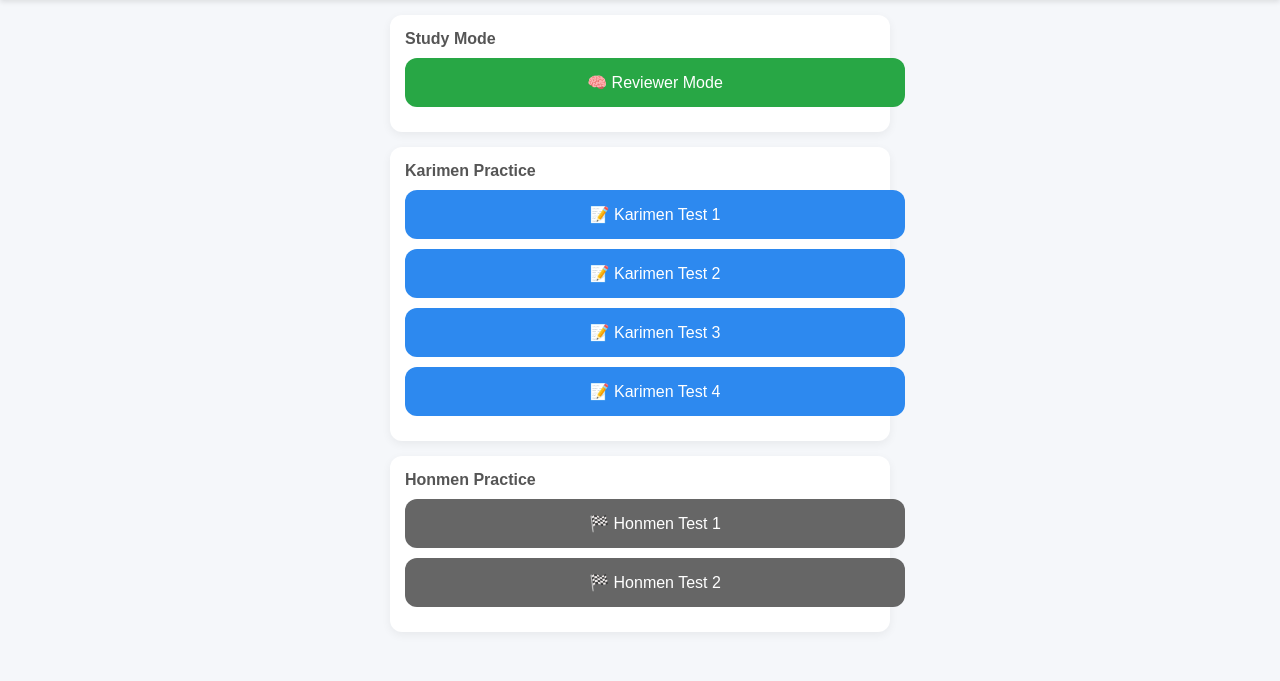
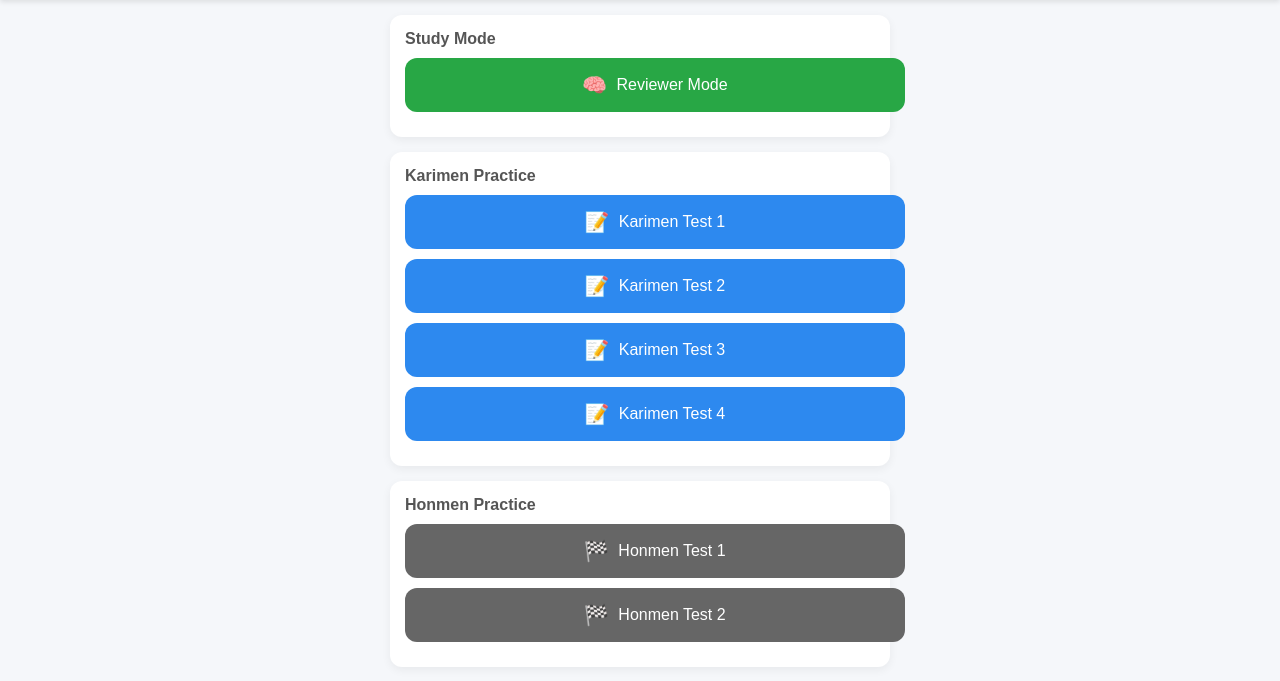
Before and after one commit to mrock1017/driving-test-app, a Flask app: page /menu in a window 1280 px wide. Shown: the part 64-745 px from the top of the page. Run offline with Flask 3, Linux system fonts and the light colour scheme.

Commit message:
update UI

```diff
--- a/templates/menu.html
+++ b/templates/menu.html
@@ -55,7 +55,6 @@
         display: flex;
         justify-content: center;
         align-items: center;
-    gap: 10px;
 
         width: 100%;
         padding: 15px;
@@ -81,6 +80,22 @@
 
     .menu-btn.green {
         background: #28a745;
+    }
+
+    /* 🎯 PERFECT CENTERING FIX */
+    .btn-content {
+        display: flex;
+        align-items: center;
+        justify-content: center;
+        gap: 10px;
+    }
+
+    .icon {
+        display: flex;
+        align-items: center;
+        justify-content: center;
+        width: 24px;
+        font-size: 20px;
     }
 
     /* 📊 Score card */
@@ -118,7 +133,10 @@
         <div class="section-title">Study Mode</div>
 
         <a href="/start/reviewer" class="menu-btn green">
-            🧠 Reviewer Mode
+            <div class="btn-content">
+                <span class="icon">🧠</span>
+                <span>Reviewer Mode</span>
+            </div>
         </a>
     </div>
 
@@ -126,18 +144,52 @@
     <div class="card">
         <div class="section-title">Karimen Practice</div>
 
-        <a href="/start/karimen_1" class="menu-btn">📝 Karimen Test 1</a>
-        <a href="/start/karimen_2" class="menu-btn">📝 Karimen Test 2</a>
-        <a href="/start/karimen_3" class="menu-btn">📝 Karimen Test 3</a>
-        <a href="/start/karimen_4" class="menu-btn">📝 Karimen Test 4</a>
+        <a href="/start/karimen_1" class="menu-btn">
+            <div class="btn-content">
+                <span class="icon">📝</span>
+                <span>Karimen Test 1</span>
+            </div>
+        </a>
+
+        <a href="/start/karimen_2" class="menu-btn">
+            <div class="btn-content">
+                <span class="icon">📝</span>
+                <span>Karimen Test 2</span>
+            </div>
+        </a>
+
+        <a href="/start/karimen_3" class="menu-btn">
+            <div class="btn-content">
+                <span class="icon">📝</span>
+                <span>Karimen Test 3</span>
+            </div>
+        </a>
+
+        <a href="/start/karimen_4" class="menu-btn">
+            <div class="btn-content">
+                <span class="icon">📝</span>
+                <span>Karimen Test 4</span>
+            </div>
+        </a>
     </div>
 
     <!-- 🏁 Honmen -->
     <div class="card">
         <div class="section-title">Honmen Practice</div>
 
-        <a href="/start/honmen_1" class="menu-btn secondary">🏁 Honmen Test 1</a>
-        <a href="/start/honmen_2" class="menu-btn secondary">🏁 Honmen Test 2</a>
+        <a href="/start/honmen_1" class="menu-btn secondary">
+            <div class="btn-content">
+                <span class="icon">🏁</span>
+                <span>Honmen Test 1</span>
+            </div>
+        </a>
+
+        <a href="/start/honmen_2" class="menu-btn secondary">
+            <div class="btn-content">
+                <span class="icon">🏁</span>
+                <span>Honmen Test 2</span>
+            </div>
+        </a>
     </div>
 
 </div>
```
Lines whose indentation alone changed are shown as unchanged.
